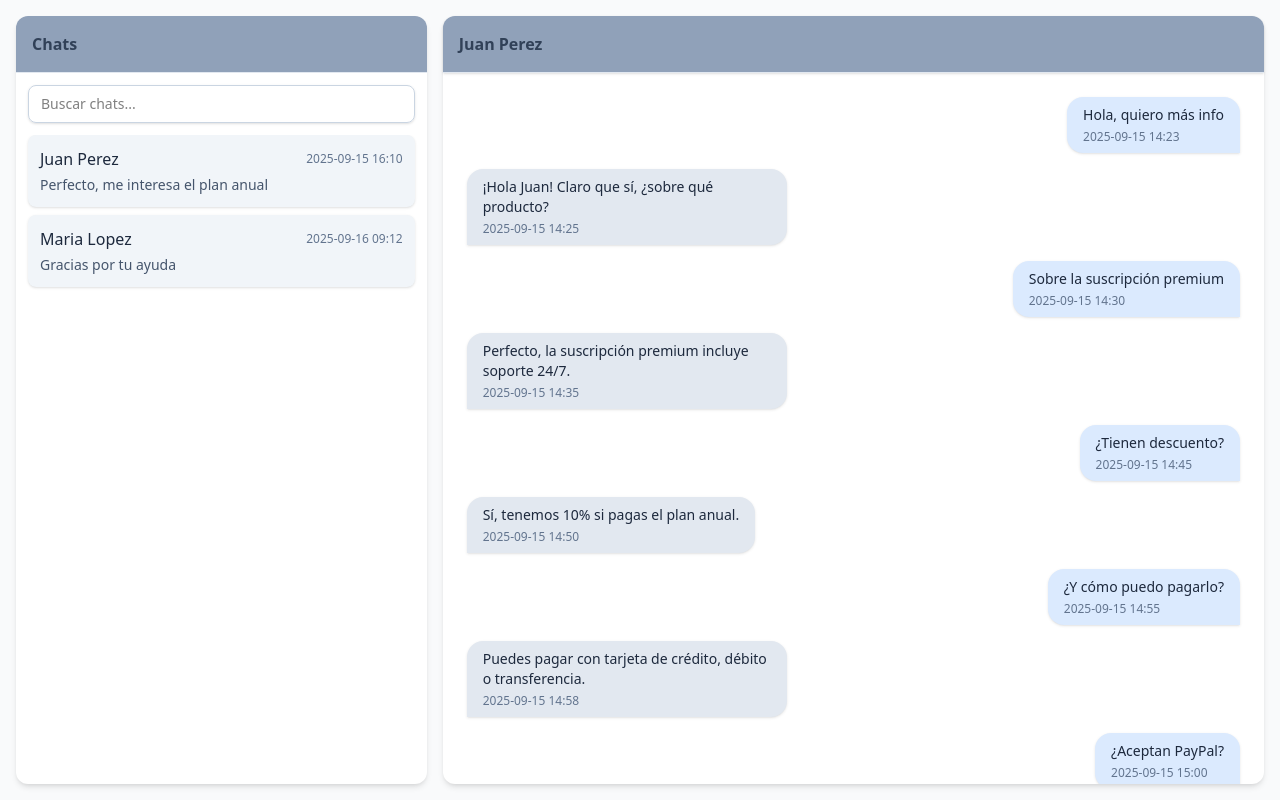
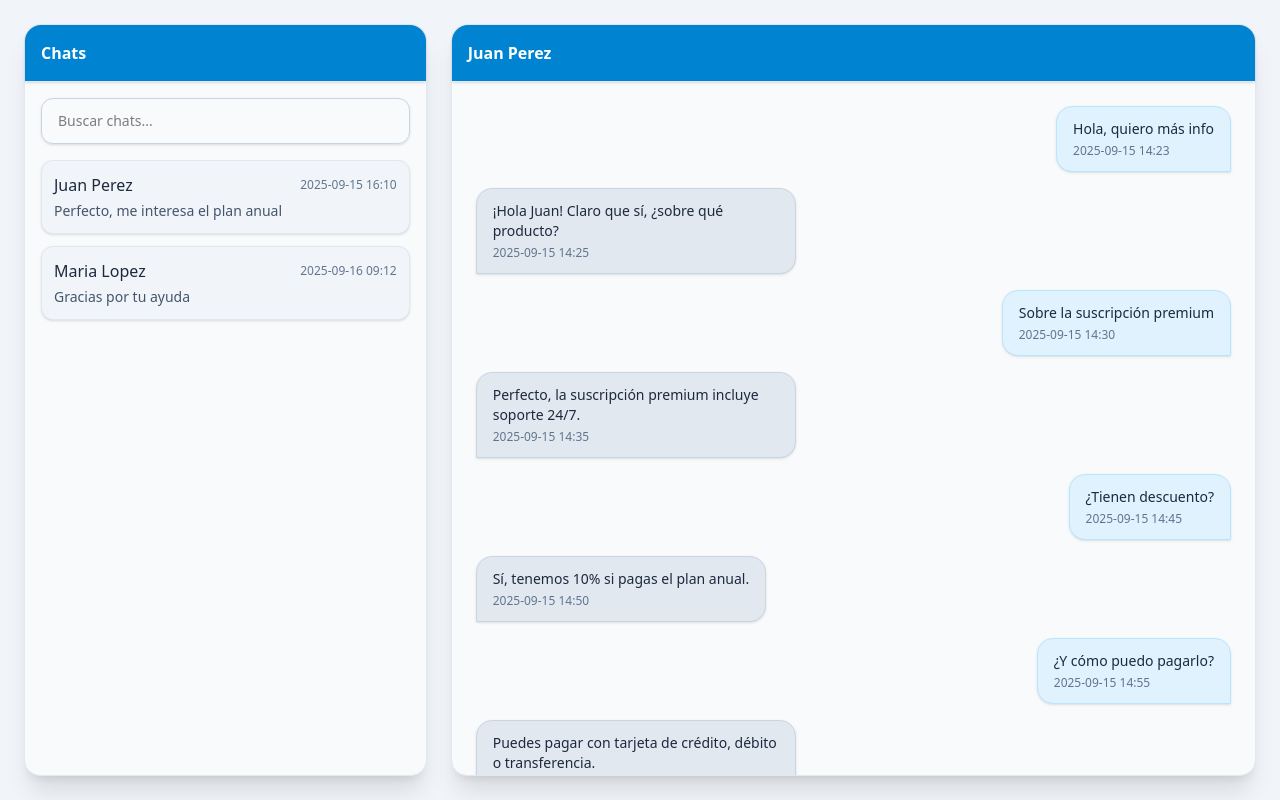
Before and after one commit to dayana82006/ChatBot-frontend, a React (Vite) app: page /dashboard in a window 1280 px wide. Both pictures are taken after a click on the item 221 px from the left and 171 px from the top of the page. Built offline with nearby package versions, Linux system fonts and the light colour scheme.

Commit message:
feat: :sparkles: Diseño del Login Actualizacion de los diseños del dashboard

```diff
--- a/src/pages/Dashboard/Dashboard.tsx
+++ b/src/pages/Dashboard/Dashboard.tsx
@@ -54,29 +54,29 @@ export const Dashboard: React.FC = () => {
   );
 
   return (
-    <div className="h-screen flex font-sans bg-gray-50 p-4 gap-4">
+    <div className="h-screen flex font-sans bg-slate-100 p-6 gap-6">
   {/* Sidebar */}
-      <div className="w-1/3 bg-white rounded-xl shadow-md flex flex-col">
-        <div className="p-4 border-b border-slate-200 font-semibold text-slate-700 rounded-t-xl bg-slate-400">
+  <div className="w-1/3 bg-slate-50 rounded-2xl shadow-xl border border-slate-200 flex flex-col">
+    <div className="p-4 border-b border-slate-200 font-semibold text-slate-700 rounded-t-2xl bg-sky-600 text-white shadow-sm">
       Chats
     </div>
 
-        <div className="p-3">
+    <div className="p-4">
       <input
         type="text"
-              className="w-full px-3 py-2 border border-slate-300 rounded-lg shadow-sm focus:outline-none focus:ring-2 focus:ring-blue-300 text-sm"
+        className="w-full px-4 py-3 border border-slate-300 rounded-xl shadow-sm focus:outline-none focus:ring-2 focus:ring-sky-400 text-sm"
         placeholder="Buscar chats..."
         value={filtro}
         onChange={(e) => setFiltro(e.target.value)}
       />
     </div>
 
-        <div className="flex-1 overflow-y-auto px-3 pb-3">
-          <ul className="space-y-2">
+    <div className="flex-1 overflow-y-auto px-4 pb-4">
+      <ul className="space-y-3">
         {chatsFiltrados.map((chat) => (
           <li
             key={chat.id}
-                className="p-3 bg-slate-100 rounded-lg shadow-sm hover:shadow-md hover:bg-blue-50 cursor-pointer transition-all"
+            className="p-3 bg-slate-100 rounded-xl shadow-sm hover:shadow-md hover:bg-sky-50 cursor-pointer transition-all border border-slate-200"
             onClick={() => setChatSeleccionado(chat)}
           >
             <div className="flex justify-between items-center mb-1">
@@ -93,10 +93,10 @@ export const Dashboard: React.FC = () => {
   </div>
 
   {/* Conversación */}
-      <div className="w-2/3 bg-white rounded-xl shadow-md flex flex-col">
+  <div className="w-2/3 bg-slate-50 rounded-2xl shadow-xl border border-slate-200 flex flex-col">
     {chatSeleccionado ? (
       <>
-            <div className="p-4 border-b border-slate-200 font-semibold text-slate-700 rounded-t-xl bg-slate-400 shadow-sm">
+        <div className="p-4 border-b border-slate-200 font-semibold text-slate-700 rounded-t-2xl bg-sky-600 text-white shadow-sm">
           {chatSeleccionado.usuario}
         </div>
 
@@ -104,13 +104,15 @@ export const Dashboard: React.FC = () => {
           {chatSeleccionado.mensajes.map((msg) => (
             <div
               key={msg.id}
-                  className={`flex ${msg.remitente === "usuario" ? "justify-end" : "justify-start"}`}
+              className={`flex ${
+                msg.remitente === "usuario" ? "justify-end" : "justify-start"
+              }`}
             >
               <div
-                    className={`max-w-xs px-4 py-2 rounded-2xl shadow-sm text-sm ${
+                className={`max-w-xs px-4 py-3 rounded-2xl shadow-sm text-sm ${
                   msg.remitente === "usuario"
-                        ? "bg-blue-100 text-slate-800 rounded-br-none"
-                        : "bg-slate-200 text-slate-800 rounded-bl-none"
+                    ? "bg-sky-100 text-slate-800 rounded-br-none border border-sky-200"
+                    : "bg-slate-200 text-slate-800 rounded-bl-none border border-slate-300"
                 }`}
               >
                 {msg.texto}
@@ -127,5 +129,6 @@ export const Dashboard: React.FC = () => {
     )}
   </div>
 </div>
+
   );
 };
--- a/src/pages/login/login.tsx
+++ b/src/pages/login/login.tsx
@@ -27,19 +27,19 @@ const Login: React.FC = () => {
 
   return (
     <div className="relative flex min-h-screen items-center justify-center overflow-hidden">
-      <ParticlesBackground/>
-      <div className="auth-card w-full max-w-md bg-white shadow-lg rounded-xl p-8">
-        <h2 className="text-2xl font-bold text-center text-gray-800 mb-6">
+      <ParticlesBackground />
+      <div className="auth-card w-full max-w-lg bg-slate-50/95 shadow-xl rounded-2xl p-10 backdrop-blur-md border border-slate-200">
+  <h2 className="text-4xl font-extrabold text-center text-slate-700 mb-8">
     Iniciar Sesión
   </h2>
-        <form onSubmit={handleSubmit} className="space-y-4">
+  <form onSubmit={handleSubmit} className="space-y-6">
     <input
       type="email"
       placeholder="Correo electrónico"
       value={email}
       onChange={(e) => setEmail(e.target.value)}
       required
-            className="w-full px-4 py-2 border rounded-lg focus:outline-none focus:ring-2 focus:ring-blue-500"
+      className="w-full px-5 py-4 border border-slate-300 rounded-xl bg-white text-slate-700 text-lg shadow-sm focus:outline-none focus:ring-2 focus:ring-sky-400 focus:border-sky-400 transition"
     />
     <input
       type="password"
@@ -47,20 +47,23 @@ const Login: React.FC = () => {
       value={password}
       onChange={(e) => setPassword(e.target.value)}
       required
-            className="w-full px-4 py-2 border rounded-lg focus:outline-none focus:ring-2 focus:ring-blue-500"
+      className="w-full px-5 py-4 border border-slate-300 rounded-xl bg-white text-slate-700 text-lg shadow-sm focus:outline-none focus:ring-2 focus:ring-sky-400 focus:border-sky-400 transition"
     />
     {error && (
-            <p className="text-red-500 text-sm text-center">{error}</p>
+      <p className="text-red-500 text-base text-center font-medium">
+        {error}
+      </p>
     )}
     <Button
       type="submit"
       disabled={loading}
-            className="w-full bg-blue-600 hover:bg-blue-700 text-white font-semibold py-2 rounded-lg transition duration-200"
+      className="w-full bg-sky-600 hover:bg-sky-700 disabled:bg-sky-400 text-white font-semibold py-4 rounded-xl shadow-md text-lg transition duration-200"
     >
       {loading ? "Ingresando..." : "Entrar"}
     </Button>
   </form>
 </div>
+
     </div>
   );
 };
```
Lines whose indentation alone changed are shown as unchanged.
